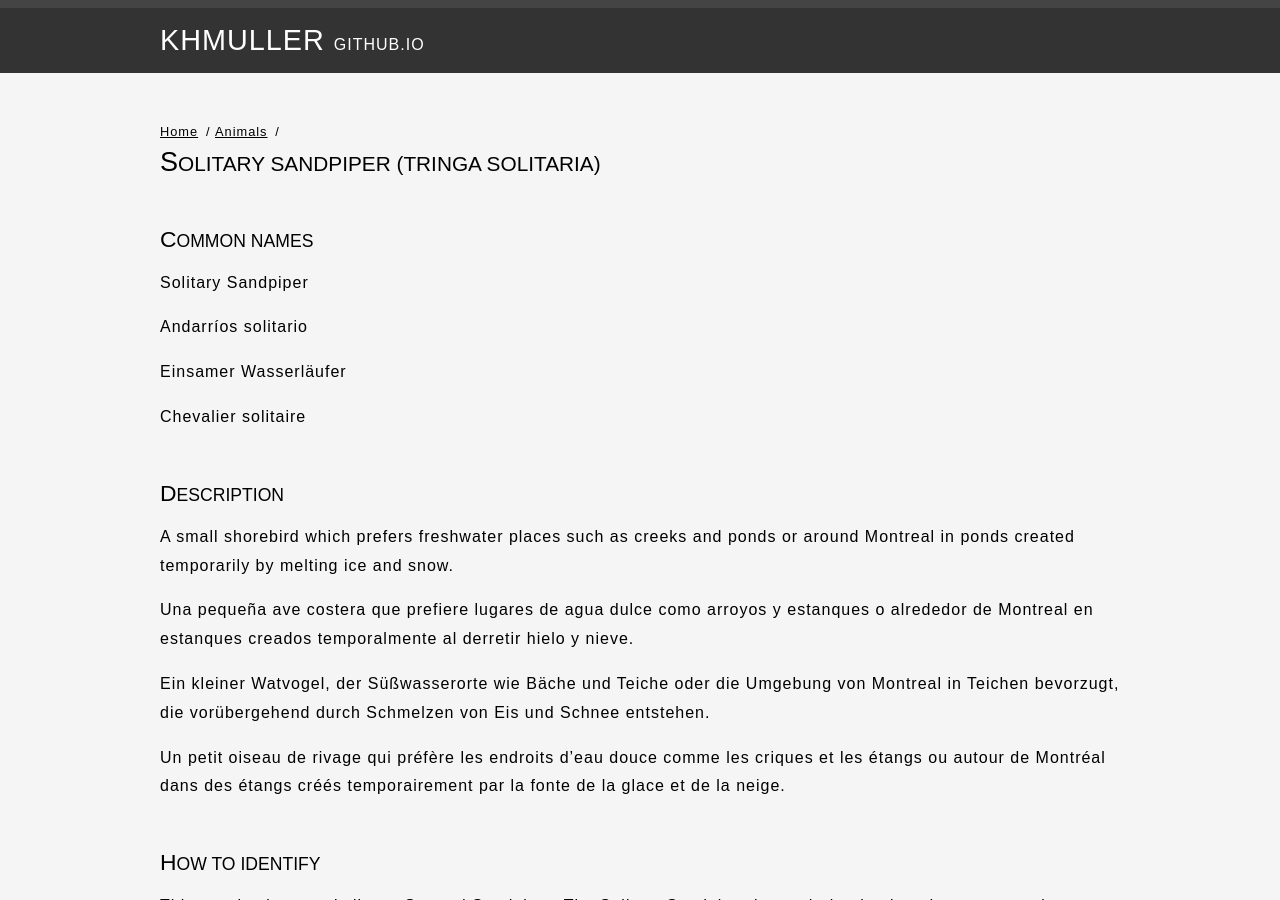
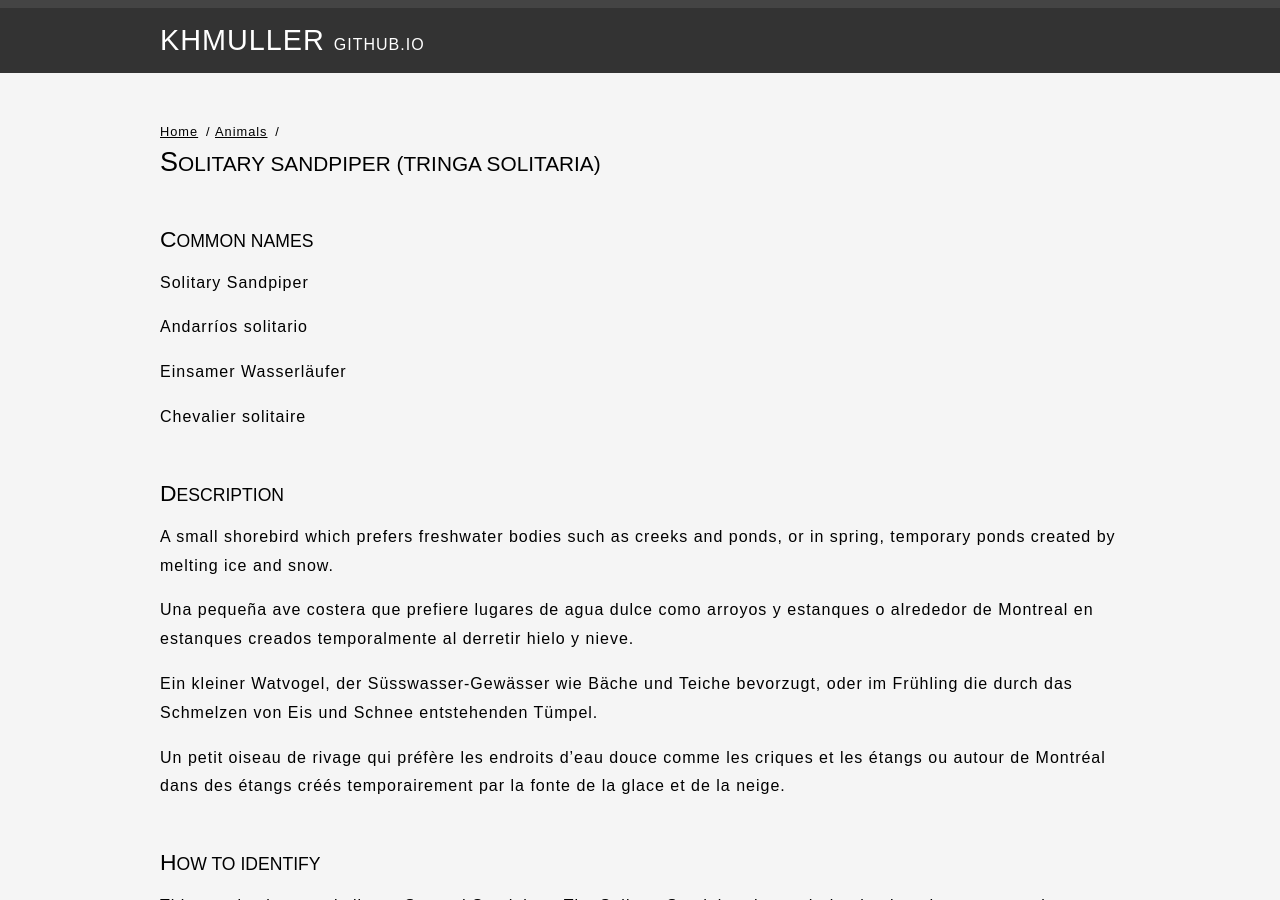
Before and after one commit to KHMuller/khmuller.github.io, a Jekyll site: the page built from animals/tringa-solitaria.md, in a window 1280 px wide and 900 px high. Built offline with Jekyll 4.4.1, drawn with Linux system fonts in a browser that asks for light colours.

Commit message:
Update tringa-solitaria.md

```diff
--- a/animals/tringa-solitaria.md
+++ b/animals/tringa-solitaria.md
@@ -24,13 +24,13 @@ Chevalier solitaire
 ### Description
 
 {: .description .en}
-A small shorebird which prefers freshwater places such as creeks and ponds or around Montreal in ponds created temporarily by melting ice and snow.
+A small shorebird which prefers freshwater bodies such as creeks and ponds, or in spring, temporary ponds created by melting ice and snow.
 
 {: .description .es}
 Una pequeña ave costera que prefiere lugares de agua dulce como arroyos y estanques o alrededor de Montreal en estanques creados temporalmente al derretir hielo y nieve.
 
 {: .description .de}
-Ein kleiner Watvogel, der Süßwasserorte wie Bäche und Teiche oder die Umgebung von Montreal in Teichen bevorzugt, die vorübergehend durch Schmelzen von Eis und Schnee entstehen.
+Ein kleiner Watvogel, der Süsswasser-Gewässer wie Bäche und Teiche bevorzugt, oder im Frühling die durch das Schmelzen von Eis und Schnee entstehenden Tümpel.
 
 {: .description .fr}
 Un petit oiseau de rivage qui préfère les endroits d'eau douce comme les criques et les étangs ou autour de Montréal dans des étangs créés temporairement par la fonte de la glace et de la neige.
```
